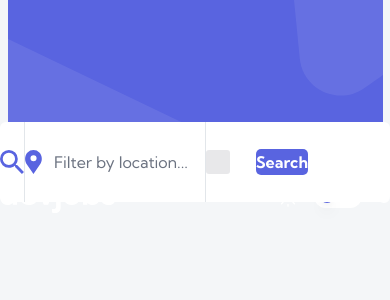
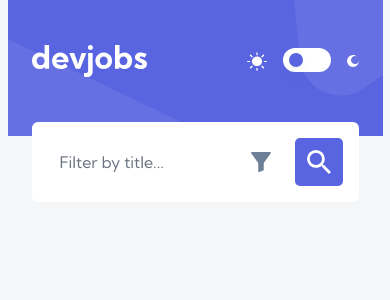
Before and after one commit to chris-nowicki/devjobs-web-app, a Next.js app: page / in a window 390 px wide. Shown: the top 300 px of the page. Built offline with nearby package versions, Linux system fonts and the light colour scheme.

Commit message:
worked on mobile styling

```diff
--- a/components/Header/Header.tsx
+++ b/components/Header/Header.tsx
@@ -13,13 +13,14 @@ import {
     Search,
     Location,
     Check,
+    Filter,
 } from '../Icons'
 
 export default function Header() {
     const [enabled, setEnabled] = useState(false)
 
     return (
-        <div className="relative flex h-[202px] w-full flex-col items-center md:max-w-[768px] lg:max-w-[1440px]">
+        <div className="relative flex h-[202px] w-full max-w-[375px] flex-col items-center md:max-w-[768px] lg:max-w-[1440px]">
             <div className="-z-10">
                 <div className="absolute top-0 left-0 hidden lg:block">
                     <BGHeaderDesktop />
@@ -27,11 +28,11 @@ export default function Header() {
                 <div className="absolute left-0 top-0 hidden md:block lg:hidden">
                     <BGHeaderTablet />
                 </div>
-                <div className="md:hidden">
+                <div className="absolute top-0 left-0 md:hidden">
                     <BGHeaderMobile />
                 </div>
             </div>
-            <div className="flex w-full flex-col items-center md:max-w-[689px] lg:max-w-[1110px]">
+            <div className="flex w-full max-w-[327px] flex-col items-center md:max-w-[689px] lg:max-w-[1110px]">
                 <div className="mt-[45px] flex w-full justify-between">
                     <Logo />
                     <div className="flex items-center gap-4">
@@ -58,12 +59,14 @@ export default function Header() {
                     </div>
                 </div>
             </div>
-            <div className="absolute bottom-0 flex h-[80px] w-full items-center rounded-md bg-white md:max-w-[689px] md:pl-6 lg:max-w-[1110px] lg:pl-8">
+            <div className="absolute bottom-0 flex h-[80px] w-full max-w-[327px] items-center rounded-md bg-white md:max-w-[689px] md:pl-6 lg:max-w-[1110px] lg:pl-8">
                 <form className="flex h-full w-full justify-between">
                     <div className="flex items-center">
                         {/* search by title, companies, expertise */}
-                        <div className="flex h-full items-center border-r border-[#6E8098] border-opacity-20 md:w-[198px] lg:w-[454px]">
-                            <Search />
+                        <div className="flex h-full items-center border-[#6E8098] border-opacity-20 text-[#5964E0] md:w-[198px] md:border-r lg:w-[454px]">
+                            <div className="hidden md:block">
+                                <Search />
+                            </div>
                             {/* desktop */}
                             <input
                                 type="text"
@@ -76,12 +79,19 @@ export default function Header() {
                                 type="text"
                                 placeholder="Filter by title..."
                                 className="hidden border-none focus:ring-0 md:block lg:hidden"
-                                size={11}
+                                size={14}
+                            />
+                            {/* mobile */}
+                            <input
+                                type="text"
+                                placeholder="Filter by title..."
+                                className="ml-4 border-none focus:ring-0 md:hidden "
+                                size={18}
                             />
                         </div>
 
                         {/* search by location */}
-                        <div className="flex h-full items-center border-r border-[#6E8098] border-opacity-20 md:ml-6 md:w-[189px] lg:ml-0 lg:w-[277px] lg:pl-[23px]">
+                        <div className="hidden h-full items-center border-r border-[#6E8098] border-opacity-20 md:ml-6 md:flex md:w-[189px] lg:ml-0 lg:w-[277px] lg:pl-[23px]">
                             <Location />
                             <input
                                 type="text"
@@ -92,7 +102,7 @@ export default function Header() {
                         </div>
 
                         {/* filter for full time jobs only */}
-                        <div className="flex items-center">
+                        <div className="hidden items-center md:flex">
                             <input type="checkbox" id="checkbox" />
                             <label htmlFor="checkbox">
                                 <div className="checkbox md:ml-5 lg:ml-8">
@@ -106,8 +116,16 @@ export default function Header() {
                                 </span>
                             </label>
                         </div>
-                        <button className="my-4 ml-[26px] rounded-[5px] bg-[#5964E0] font-bold text-white hover:bg-[#939BF4] md:px-[14px] md:py-4 lg:px-9 lg:pt-4 lg:pb-3">
+                        <button className="my-4 ml-[26px] hidden rounded-[5px] bg-[#5964E0] font-bold text-white hover:bg-[#939BF4] md:block md:px-[14px] md:py-4 lg:px-9 lg:pt-4 lg:pb-3">
                             Search
+                        </button>
+                    </div>
+                    <div className="pr-4 flex items-center gap-6 md:hidden">
+                        <button>
+                            <Filter />
+                        </button>
+                        <button className="flex h-12 w-12 items-center justify-center rounded-[5px] bg-[#5964E0] text-white">
+                            <Search />
                         </button>
                     </div>
                 </form>
--- a/components/Icons.tsx
+++ b/components/Icons.tsx
@@ -23,12 +23,7 @@ export function BGHeaderDesktop() {
                     fill="#fff"
                 />
             </mask>
-            <g
-                mask="url(#a)"
-                fillRule="evenodd"
-                clipRule="evenodd"
-                fill="#fff"
-            >
+            <g mask="url(#a)" fillRule="evenodd" clipRule="evenodd" fill="#fff">
                 <path
                     opacity=".081"
                     d="M1163.89-205.424c21.12-23.963 60.32-15.63 69.88 14.853l114.11 364.163c9.39 29.936-16.96 58.887-47.64 52.364l-366.492-77.899c-30.685-6.522-42.976-43.685-22.23-67.217l252.372-286.264zM254.539-323.259c-3.117-31.792 29.711-54.779 58.52-40.976L657.22-199.336c28.291 13.555 31.498 52.566 5.8 70.56L356.104 86.129c-25.698 17.994-61.259 1.637-64.321-29.584L254.539-323.26zM-71.46 71.741c-3.119-31.792 29.71-54.78 58.52-40.976l344.16 164.899c28.291 13.555 31.498 52.566 5.8 70.56L30.104 481.129c-25.698 17.994-61.26 1.637-64.32-29.584L-71.462 71.741z"
@@ -181,7 +176,7 @@ export function Search() {
         <svg width="24" height="24" xmlns="http://www.w3.org/2000/svg">
             <path
                 d="M17.112 15.059h-1.088l-.377-.377a8.814 8.814 0 002.15-5.784A8.898 8.898 0 008.898 0 8.898 8.898 0 000 8.898a8.898 8.898 0 008.898 8.899c2.211 0 4.23-.808 5.784-2.143l.377.377v1.081l6.845 6.832 2.04-2.04-6.832-6.845zm-8.214 0A6.16 6.16 0 118.9 2.737a6.16 6.16 0 010 12.322z"
-                fill="#5964E0"
+                fill="currentColor"
                 fillRule="nonzero"
             />
         </svg>
@@ -213,3 +208,15 @@ export function Check() {
         </svg>
     )
 }
+
+export function Filter() {
+    return (
+        <svg width="20" height="20" xmlns="http://www.w3.org/2000/svg">
+            <path
+                d="M19.108 0H.86a.86.86 0 00-.764.455.833.833 0 00.068.884l6.685 9.202.007.01c.242.32.374.708.375 1.107v7.502a.825.825 0 00.248.594.865.865 0 00.942.18l3.756-1.4c.337-.1.56-.41.56-.784v-6.092c0-.399.132-.787.375-1.108l.007-.009 6.685-9.202c.19-.26.217-.6.068-.884A.86.86 0 0019.108 0z"
+                fill="#6E8098"
+                fill-rule="nonzero"
+            />
+        </svg>
+    )
+}
```
